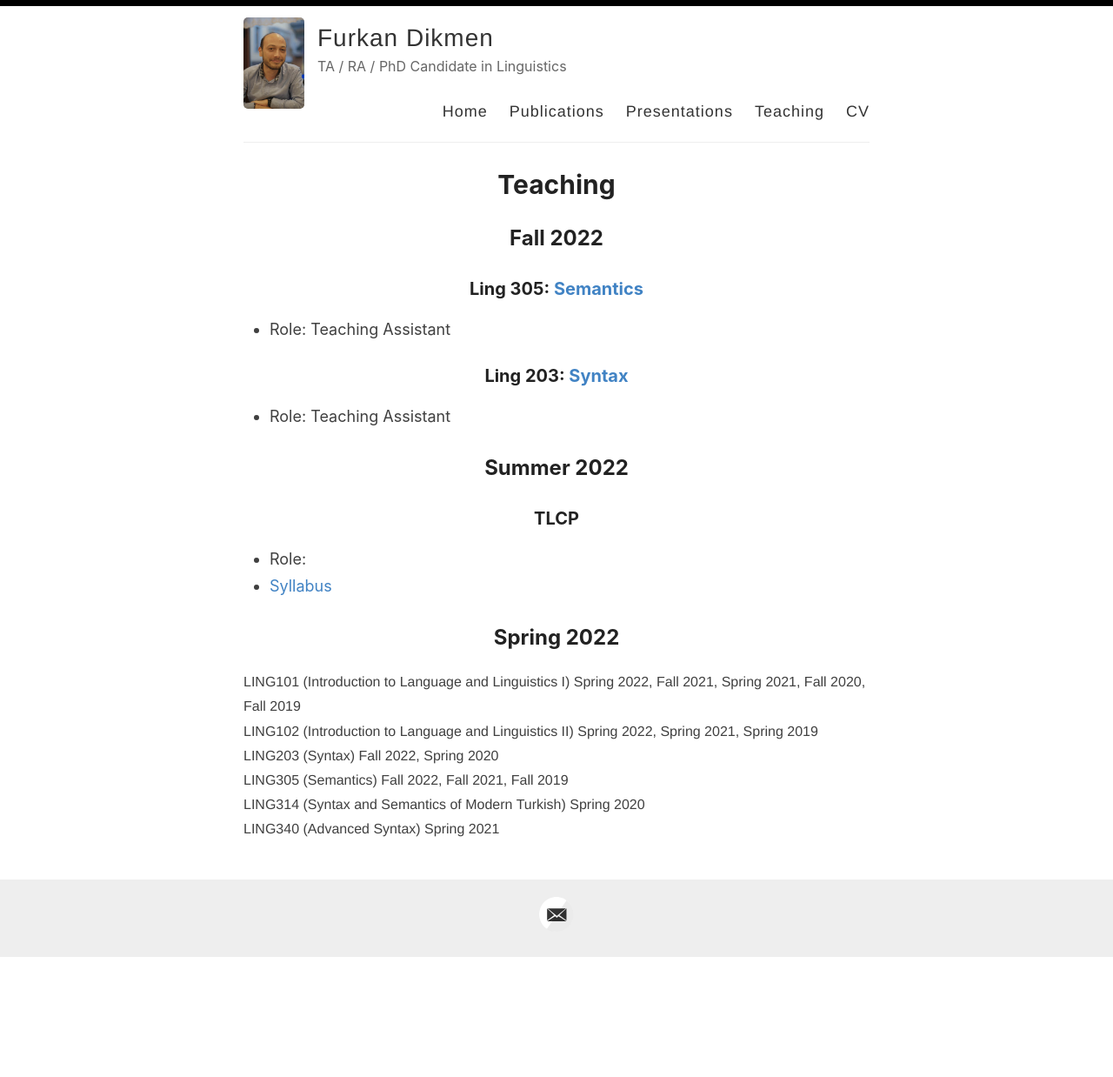
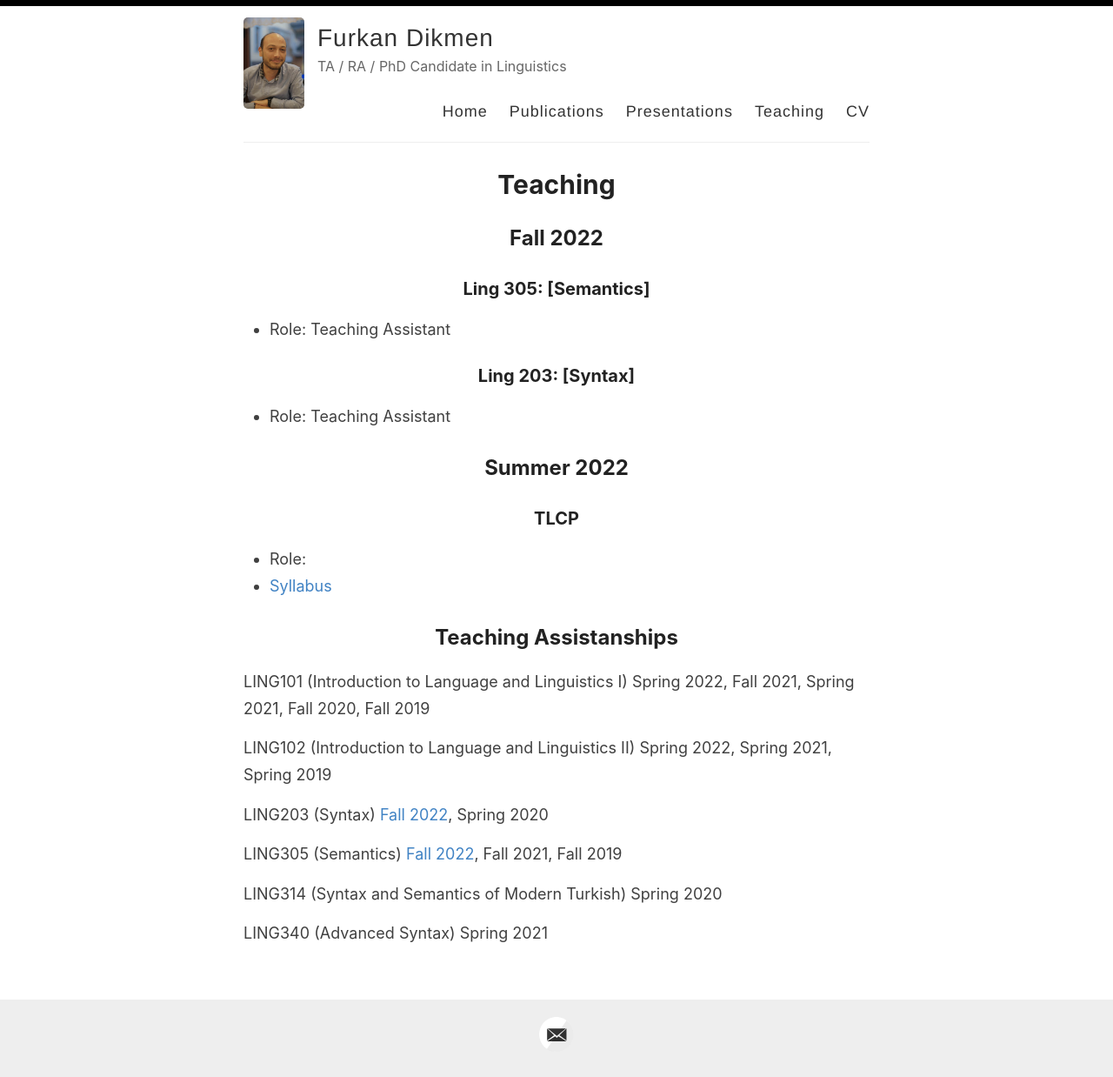
Before and after one commit to furkandikmen/furkandikmen.github.io, a Jekyll site: the page built from _pages/teaching.md, in a window 1280 px wide. Shown: the whole page at 87% size. Built offline with Jekyll 4.4.1, drawn with Linux system fonts in a browser that asks for light colours; before the commit the page ends 1101 px from its top, so only the background shows below that.

Commit message:
Update teaching.md

```diff
--- a/_pages/teaching.md
+++ b/_pages/teaching.md
@@ -5,11 +5,11 @@ permalink: /teaching/
 ---
 
 ## Fall 2022
-### Ling 305: [Semantics](https://furkandikmen.com/assets/syllabus/Ling305_Fall2022.pdf)
+### Ling 305: [Semantics]
 - Role: Teaching Assistant
 
 
-### Ling 203: [Syntax](https://furkandikmen.com/master/assets/syllabus/LING203-FALL 2022.pdf)
+### Ling 203: [Syntax]
 - Role: Teaching Assistant
 
 ## Summer 2022
@@ -17,12 +17,15 @@ permalink: /teaching/
 - Role:
 - [Syllabus](LİNK BURAYA)
 
+## Teaching Assistanships
+LING101 (Introduction to Language and Linguistics I) Spring 2022, Fall 2021, Spring 2021, Fall 2020, Fall 2019
 
-## Spring 2022
+LING102 (Introduction to Language and Linguistics II) Spring 2022, Spring 2021, Spring 2019
 
-<p style='margin:0cm;font-size:16px;font-family:"Calibri",sans-serif;'><span style='font-family:"Franklin Gothic Medium",sans-serif;'>LING101 (Introduction to Language and Linguistics I) Spring 2022, Fall 2021, Spring 2021, Fall 2020, Fall 2019</span></p>
-<p style='margin:0cm;font-size:16px;font-family:"Calibri",sans-serif;'><span style='font-family:"Franklin Gothic Medium",sans-serif;'>LING102 (Introduction to Language and Linguistics II) Spring 2022, Spring 2021, Spring 2019</span></p>
-<p style='margin:0cm;font-size:16px;font-family:"Calibri",sans-serif;'><span style='font-family:"Franklin Gothic Medium",sans-serif;'>LING203 (Syntax) Fall 2022, Spring 2020</span></p>
-<p style='margin:0cm;font-size:16px;font-family:"Calibri",sans-serif;'><span style='font-family:"Franklin Gothic Medium",sans-serif;'>LING305 (Semantics) Fall 2022, Fall 2021, Fall 2019</span></p>
-<p style='margin:0cm;font-size:16px;font-family:"Calibri",sans-serif;'><span style='font-family:"Franklin Gothic Medium",sans-serif;'>LING314 (Syntax and Semantics of Modern Turkish) Spring 2020</span></p>
-<p style='margin:0cm;font-size:16px;font-family:"Calibri",sans-serif;'><span style='font-family:"Franklin Gothic Medium",sans-serif;'>LING340 (Advanced Syntax) Spring 2021</span></p>
+LING203 (Syntax) [Fall 2022](https://furkandikmen.com/master/assets/syllabus/LING203-FALL 2022.pdf), Spring 2020
+
+LING305 (Semantics) [Fall 2022](https://furkandikmen.com/assets/syllabus/Ling305_Fall2022.pdf), Fall 2021, Fall 2019
+
+LING314 (Syntax and Semantics of Modern Turkish) Spring 2020
+
+LING340 (Advanced Syntax) Spring 2021
```
